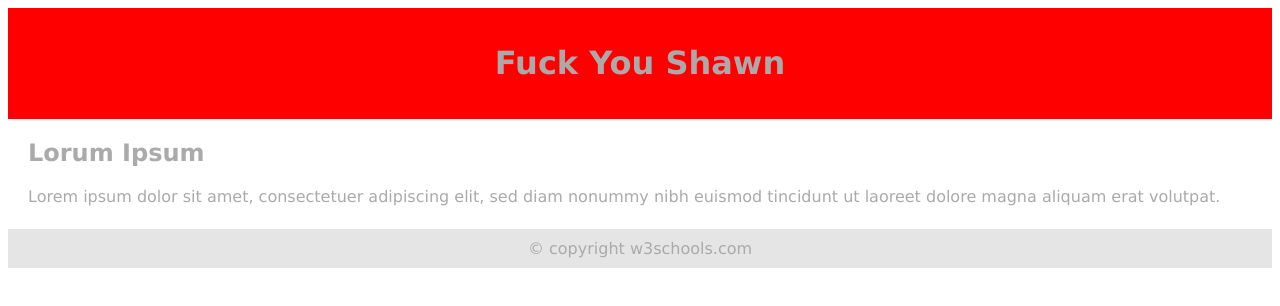
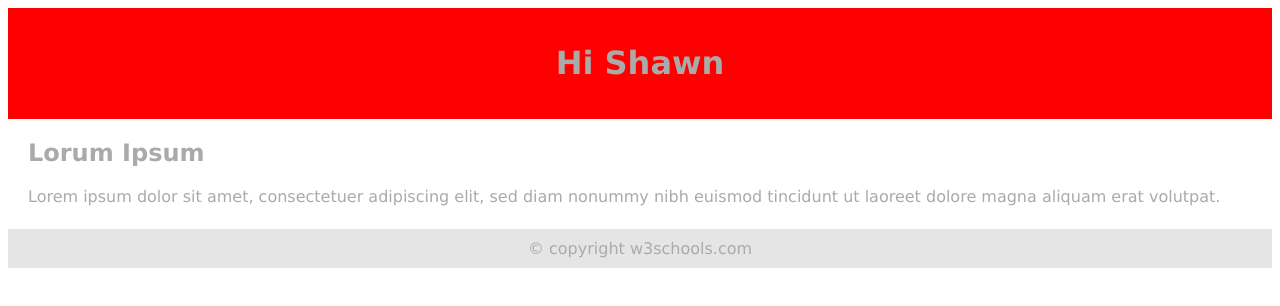
Before and after one commit to 4kitkagato4/group2web, a plain HTML site: page index.html in a window 1280 px wide. Drawn offline with Linux system fonts and the light colour scheme.

Commit message:
Update index.html

```diff
--- a/index.html
+++ b/index.html
@@ -25,7 +25,7 @@
 <body style="font-family:Verdana;color:#aaaaaa;">
 
 <div style="background-color:#ff0000;padding:15px;text-align:center;">
-  <h1>Fuck You Shawn</h1>
+  <h1>Hi Shawn</h1>
 </div>
 
 <div style="overflow:auto">
```
